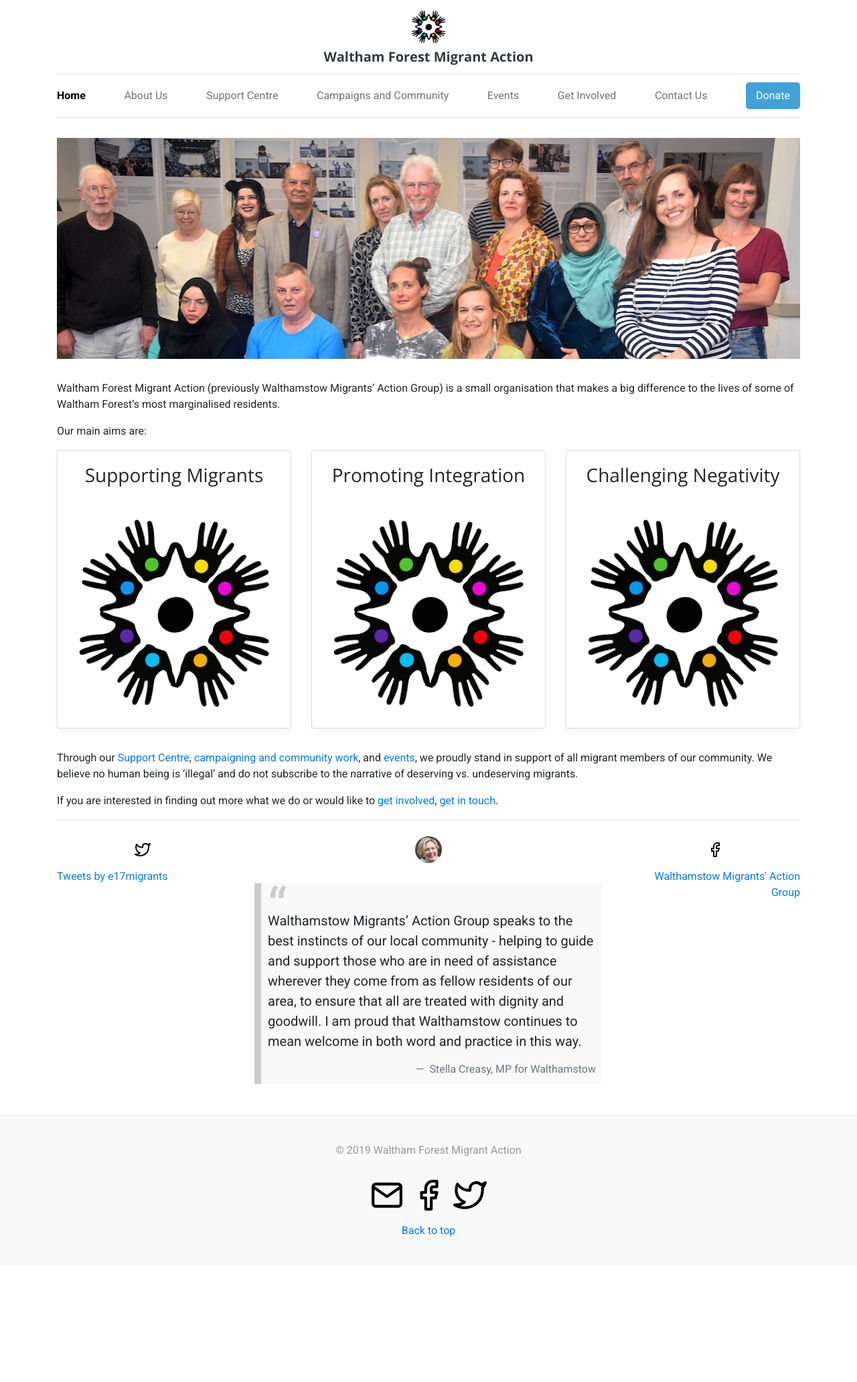
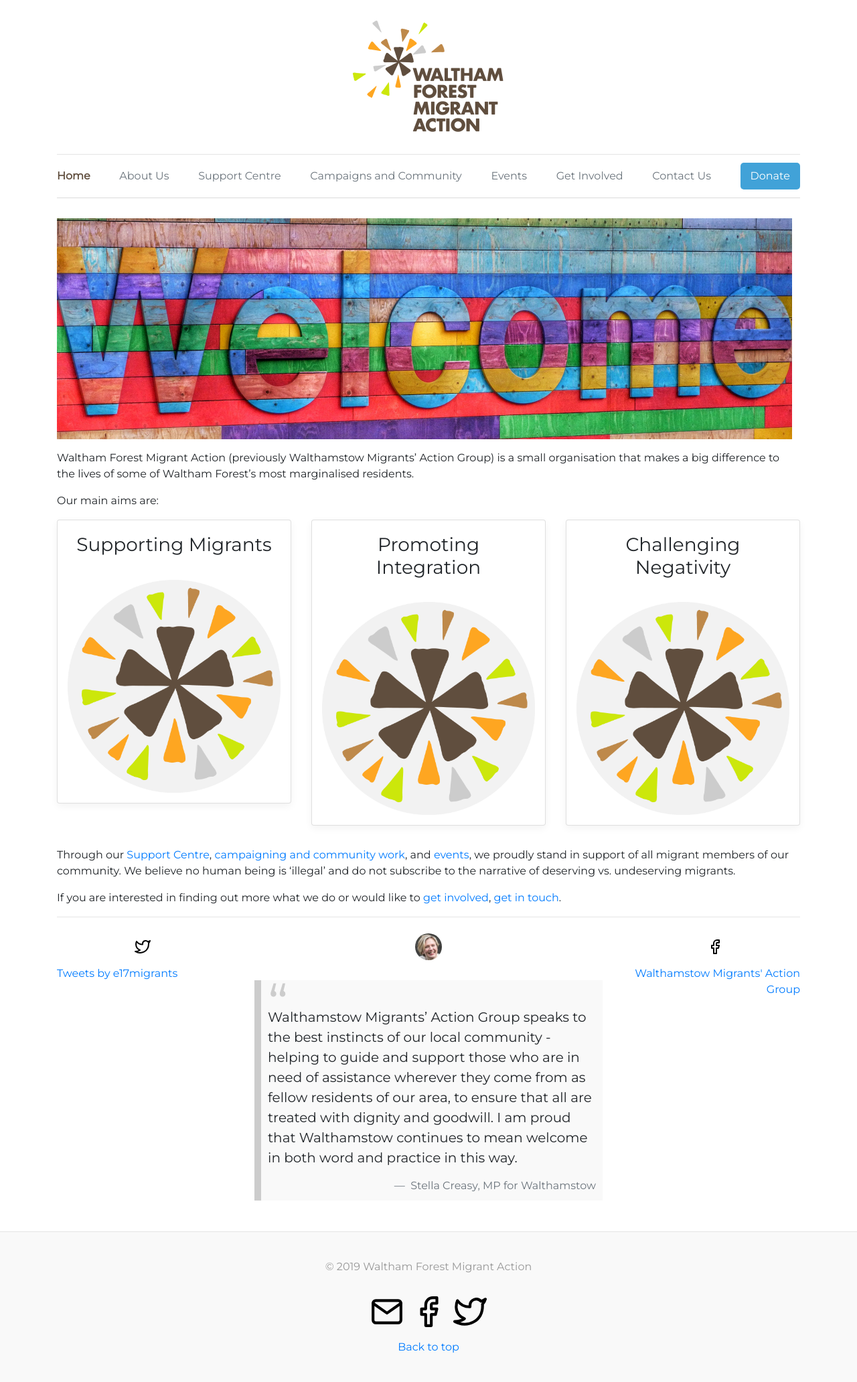
Before and after one commit to wfmigrantaction/wfmigrantaction.github.io, a Jekyll site: the page built from index.md, in a window 1280 px wide. Shown: the whole page at 67% size. Built offline with Jekyll 4.4.1, drawn with Linux system fonts in a browser that asks for light colours; comment, search, counter and statistics services are not loaded; before the commit the page ends 1890 px from its top, so only the background shows below that.

Commit message:
:sparkles: styles and logo changes

```diff
--- a/_layouts/default.html
+++ b/_layouts/default.html
@@ -27,7 +27,7 @@
 
     <!-- Bootstrap core CSS -->
     <link rel="stylesheet" href="https://stackpath.bootstrapcdn.com/bootstrap/4.1.3/css/bootstrap.min.css" integrity="sha384-MCw98/SFnGE8fJT3GXwEOngsV7Zt27NXFoaoApmYm81iuXoPkFOJwJ8ERdknLPMO" crossorigin="anonymous">
-    <link href="https://fonts.googleapis.com/css?family=Open+Sans:400,700|Roboto:400,700" rel="stylesheet">
+    <link href="https://fonts.googleapis.com/css?family=Montserrat&display=swap" rel="stylesheet">
 
     <!-- Custom styles for this template -->
     <link href="/css/main.css" rel="stylesheet">
@@ -40,9 +40,7 @@
         <div class="row flex-nowrap justify-content-between align-items-center">
           <div class="col-12 text-center">
             <a class="blog-header-logo text-dark" href="#" alt="Waltham Forest Migrant Action" aria-role"logo">
-              <img src="/img/logo-small.png" style="height: 50px; margin-bottom: 10px;"/>
-              <br>
-              Waltham Forest Migrant Action
+              <img alt="Waltham Forest Migrant Action" src="/img/logo-small.png" style="height: 200px;"/>
             </a>
           </div>
         </div>
--- a/_sass/blog.scss
+++ b/_sass/blog.scss
@@ -1,13 +1,13 @@
 .blog-header {
   line-height: 1;
   border-bottom: 1px solid #e5e5e5;
-  font-family: "Open Sans", sans-serif;
+  font-family: "Montserrat", sans-serif;
   font-weight: 700;
 }
 
 .blog-header-logo {
   font-size: 1.25rem;
-  font-family: "Open Sans", sans-serif;
+  font-family: "Montserrat", sans-serif;
   padding-bottom: 15px;
   display: block;
 
@@ -18,7 +18,7 @@
 }
 
 h1, h2, h3, h4, h5, h6 {
-  font-family: "Open Sans", sans-serif;
+  font-family: "Montserrat", sans-serif;
 }
 
 .display-4 {
--- a/_sass/layout.sass
+++ b/_sass/layout.sass
@@ -1,5 +1,5 @@
 body
-  font-family: 'Roboto', sans-serif
+  font-family: 'Montserrat', sans-serif
 
 .blockquote
   background: #f9f9f9
--- a/css/main.scss
+++ b/css/main.scss
@@ -7,7 +7,12 @@
 
 .nav a.active {
   font-weight: bold;
-  color: #000;
+  color: #604e3e;
+}
+
+.nav a:hover {
+  font-weight: bold;
+  color: #fea621 !important;
 }
 
 .navbar-toggler {
@@ -60,3 +65,9 @@
 .image-gallery img {
   width: 100%;
 }
+
+.card-img-bottom {
+  margin: 15px;
+  width: calc(100% - 30px);
+  height: calc(100% - 30px);
+}
--- a/index.md
+++ b/index.md
@@ -3,8 +3,7 @@
 title: Home
 ---
 
-<div class="jumbotron p-3 p-md-5 text-white rounded bg-dark" style="background-image: url(img/AGM-0.jpg); background-position: center; height: 330px;">
-</div>
+<img src="/img/welcome.jpeg" style="max-width: 100%; max-height: 330px;" />
 
 Waltham Forest Migrant Action (previously Walthamstow Migrants' Action Group) is a small organisation that makes a big difference to the lives of some of Waltham Forest’s most marginalised residents.
 
```
Also changed, not shown: img/logo-large.png, img/logo-small.png, img/logo.png (deleted), img/welcome.jpeg (added).
